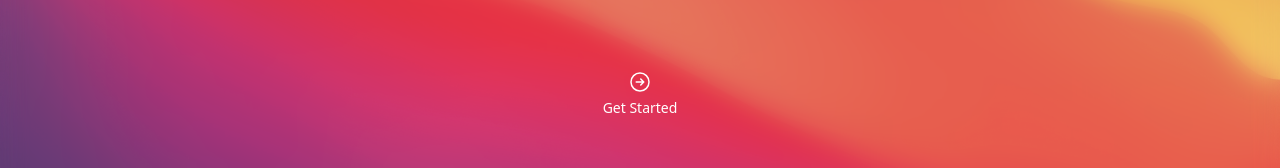
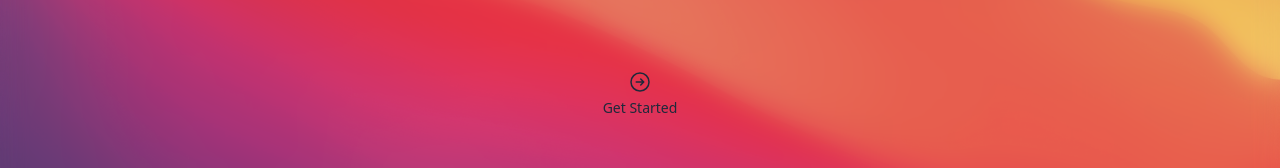
Before and after one commit to ajay24897/mac-js, a React (Create React App) app: page / in a window 1280 px wide. Shown: the part 556-724 px from the top of the page. Built offline with nearby package versions, Linux system fonts and the light colour scheme.

Commit message:
Added design config

```diff
--- a/package.json
+++ b/package.json
@@ -8,6 +8,7 @@
     "@testing-library/react": "^13.4.0",
     "@testing-library/user-event": "^13.5.0",
     "lottie-react": "^2.4.0",
+    "prop-types": "^15.8.1",
     "react": "^18.3.1",
     "react-dom": "^18.3.1",
     "react-icons": "^5.3.0",
--- a/src/components/atoms/Button.js/Button.js
+++ b/src/components/atoms/Button.js/Button.js
@@ -1,13 +1,10 @@
 import React from "react";
-import useDarkMode from "../../../hooks/useDarkMode";
+import { DESIGN } from "../../../utils/colors";
 
 const Button = ({ title, ...props }) => {
-  const hasDarkMode = useDarkMode();
   return (
     <button
-      className={`py-1 px-2 rounded-md font-light text-sm transition duration-300 ${
-        hasDarkMode ? "bg-gray-500 text-gray-300" : "bg-gray-100 text-gray-700"
-      }`}
+      className={`py-1 px-2 rounded-md font-light text-md ${DESIGN.TEXT}`}
       {...props}
     >
       {title}
--- /dev/null
+++ b/src/components/atoms/Icon/Icon.js
@@ -0,0 +1,22 @@
+import PropTypes from "prop-types";
+import React from "react";
+import { FaApple } from "react-icons/fa";
+import { DESIGN } from "../../../utils/colors";
+
+function Icon(props) {
+  const { className, children } = props;
+  return <div className={`${DESIGN.TEXT}  ${className}`}>{children}</div>;
+}
+
+Icon.defaultProps = {
+  className: "text-8xl",
+  children: <FaApple />,
+};
+
+// Prop types
+Icon.propTypes = {
+  className: PropTypes.string,
+  children: PropTypes.node,
+};
+
+export default Icon;
--- a/src/components/atoms/Text/Text.js
+++ b/src/components/atoms/Text/Text.js
@@ -1,13 +1,13 @@
+import PropTypes from "prop-types";
 import React from "react";
+import { DESIGN } from "../../../utils/colors";
 
 const Text = ({ className = "", style = {}, variant = "p", ...props }) => {
   const Tag = variant; // Dynamically set the HTML tag, e.g., 'h1', 'h2', 'p', etc.`
 
   return (
     <Tag
-      className={
-        "text-gray-700 dark:text-gray-300 font-light" + " " + className
-      }
+      className={`${DESIGN.TEXT} font-light select-none ${className}`}
       style={style}
       {...props}
     >
@@ -16,4 +16,15 @@ const Text = ({ className = "", style = {}, variant = "p", ...props }) => {
   );
 };
 
+Text.defaultProps = {
+  className: "text-8xl",
+  children: "",
+};
+
+// Prop types
+Text.propTypes = {
+  className: PropTypes.string,
+  children: PropTypes.node,
+};
+
 export default Text;
--- a/src/screen/MacBootupScreen/MacBootupScreen.js
+++ b/src/screen/MacBootupScreen/MacBootupScreen.js
@@ -1,13 +1,15 @@
 import React from "react";
 import { FaApple } from "react-icons/fa";
 
-import COLOR from "../../utils/colors";
 import ProgressBar from "../../components/ProgressBar";
+import Icon from "../../components/atoms/Icon/Icon";
 
 function MacBootupScreen() {
   return (
-    <div className="bg-black h-[100vh] flex flex-col justify-center items-center">
-      <FaApple color={COLOR.WHITE} className="text-8xl text-white mb-10" />
+    <div className="bg-slate-950 h-[100vh] flex flex-col justify-center items-center">
+      <Icon className={"mb-10 text-8xl"}>
+        <FaApple className={"text-slate-100"} />
+      </Icon>
       <ProgressBar />
     </div>
   );
--- a/src/screen/MacHomeScreen/OnBoarding/DarkLightMode.js
+++ b/src/screen/MacHomeScreen/OnBoarding/DarkLightMode.js
@@ -6,6 +6,7 @@ import { setBordingStage, setMode } from "../../../redux/macConfigSlice";
 import { STRING_EN } from "../../../utils/strings";
 import Button from "../../../components/atoms/Button.js/Button";
 import useDarkMode from "../../../hooks/useDarkMode";
+import { DESIGN } from "../../../utils/colors";
 
 function DarkLightMode() {
   const dispatch = useDispatch();
@@ -16,14 +17,17 @@ function DarkLightMode() {
 
   return (
     <div className="flex flex-col flex-1 justify-center items-center ">
-      <main className="flex flex-col  w-[70%] max-h-[80%] sm:overflow-scroll  bg-slate-100 dark:bg-slate-800  text-center rounded-2xl shadow-md">
+      <main
+        className={`flex flex-col  w-[70%] max-h-[80%] sm:overflow-scroll text-center rounded-2xl shadow-md ${DESIGN.BG_PRIMARY}`}
+      >
         <TextContent />
-
         <div className="flex flex-1 flex-row flex-wrap justify-evenly m-10 mx-2">
           <LightModeCard onModeSelection={modeSelection} />
           <DarkModeCard onModeSelection={modeSelection} />
         </div>
-        <div className="bg-gray-200 dark:bg-gray-700 w-full py-2 px-6 flex flex-row-reverse">
+        <div
+          className={`w-full py-2 px-6 flex flex-row-reverse ${DESIGN.BG_SECONDARY}`}
+        >
           <Button
             title={"Done"}
             onClick={() => dispatch(setBordingStage("next"))}
@@ -55,7 +59,7 @@ function LightModeCard({ onModeSelection }) {
   const hasDarkMode = useDarkMode();
 
   return (
-    <div className="flex-col " onClick={() => onModeSelection("light")}>
+    <div className="flex-col" onClick={() => onModeSelection("light")}>
       <div
         className={`h-52 max-w-60 bg-gradient-to-b from-indigo-300 via-orange-300 to-pink-500 rounded-lg  flex justify-center items-center " +
         ${!hasDarkMode ? "border-4 border-sky-600" : ""}
@@ -63,7 +67,7 @@ function LightModeCard({ onModeSelection }) {
       >
         <div className="bg-slate-100 rounded-md m-2 flex flex-col shadow-md">
           <div className="bg-gray-200 rounded-t-md h-4 w-full"></div>
-          <p className="text-gray-700 text-[0.6rem] my-4">
+          <p className="text-slate-800 text-[0.6rem] my-4">
             {STRING_EN.LOREM_IPSUM}
           </p>
         </div>
@@ -85,7 +89,7 @@ function DarkModeCard({ onModeSelection }) {
       >
         <div className="bg-slate-800 rounded-md m-2 flex flex-col shadow-md">
           <div className="bg-gray-700 rounded-t-md h-4 w-full"></div>
-          <p className="text-gray-300 text-[0.6rem] my-4">
+          <p className="text-slate-300 text-[0.6rem] my-4">
             {STRING_EN.LOREM_IPSUM}
           </p>
         </div>
--- a/src/screen/MacHomeScreen/OnBoarding/HelloGetStarted.js
+++ b/src/screen/MacHomeScreen/OnBoarding/HelloGetStarted.js
@@ -4,6 +4,8 @@ import Lottie from "lottie-react";
 import { PiArrowCircleRight } from "react-icons/pi";
 import { useDispatch } from "react-redux";
 import { setBordingStage } from "../../../redux/macConfigSlice";
+import Icon from "../../../components/atoms/Icon/Icon";
+import Text from "../../../components/atoms/Text/Text";
 
 function HelloGetStarted() {
   const dispatch = useDispatch();
@@ -14,11 +16,11 @@ function HelloGetStarted() {
   return (
     <div className="flex flex-1 flex-col h-full justify-center items-center ">
       <Lottie animationData={HelloAnimationJson} className=" invert" />
-      <PiArrowCircleRight
-        className="text-2xl text-white"
-        onClick={getStartClick}
-      />
-      <p className="text-sm text-white mt-1 select-none">Get Started</p>
+      <Icon className="text-2xl">
+        <PiArrowCircleRight onClick={getStartClick} />
+      </Icon>
+
+      <Text className="text-sm  mt-1">Get Started</Text>
     </div>
   );
 }
--- a/src/utils/colors.js
+++ b/src/utils/colors.js
@@ -2,4 +2,10 @@ const COLOR = {
   WHITE: "#fff",
 };
 
+export const DESIGN = {
+  TEXT: "text-slate-800 dark:text-slate-300",
+  BG_PRIMARY: "bg-slate-100 dark:bg-slate-800",
+  BG_SECONDARY: "bg-gray-200 dark:bg-gray-700",
+};
+
 export default COLOR;
```
Also changed, not shown: 1 other file (tests, documents, lock files or other folders).
